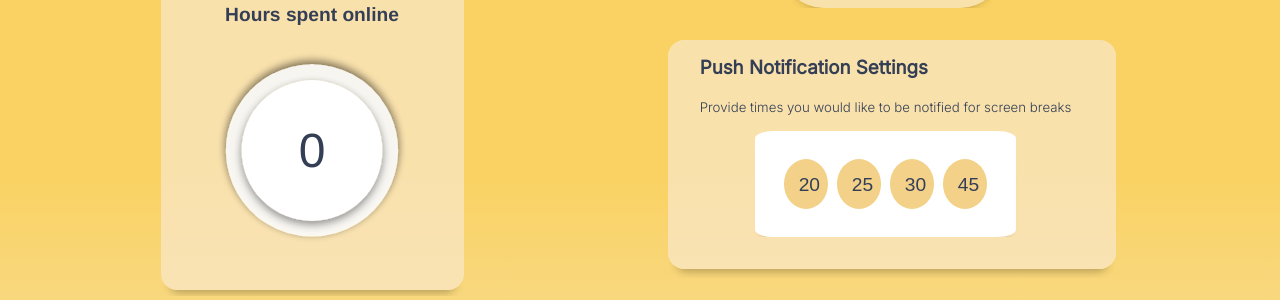
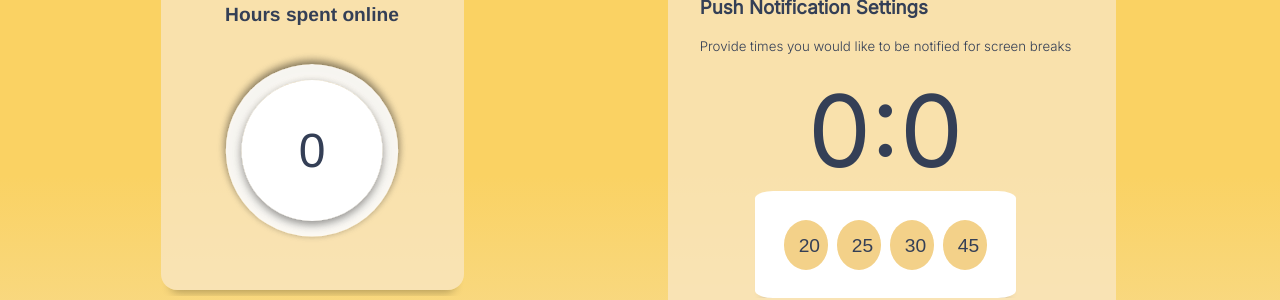
Before and after one commit to Mfonn/Colab, a React (Create React App) app: page / in a window 1280 px wide. Shown: the part 384-684 px from the top of the page. Built offline with nearby package versions, Linux system fonts and the light colour scheme; a web font is replaced by a local one.

Commit message:
snooze functionality

```diff
--- a/src/components/Countdown.jsx
+++ b/src/components/Countdown.jsx
@@ -4,7 +4,6 @@ import { ToastContainer, toast } from "react-toastify";
 import "react-toastify/dist/ReactToastify.css";
 import Notification from "./Notification";
 import styled from "styled-components";
-import Snooze from './Snooze';
 
 
 function MyTimer({ expiryTimestamp, setCount, count }) {
@@ -30,7 +29,7 @@ function MyTimer({ expiryTimestamp, setCount, count }) {
     }
   }
 
-  //code to put timer selected
+  //code to put time selected
   function purr(number) {
     const time = new Date();
 
@@ -52,11 +51,11 @@ function MyTimer({ expiryTimestamp, setCount, count }) {
 
         {/* code for the timer */}
         <div style={{ fontSize: "100px", textAlign: "center" }}>
-          {/* <span>{minutes}</span>:<span>{seconds}</span> */}
+        <span>{minutes}</span>:<span>{seconds}</span>
         </div>
         {/* <p>{isRunning ? "Running" : "Not running"}</p>
         <button onClick={start}>Start</button> */}
-        {/* <button onClick={pause}>Pause</button> */}
+         {/* <button onClick={pause}>Pause</button>  */}
         {/* <button onClick={resume}>Resume</button> */}
       </div>
 
--- a/src/components/Snooze.jsx
+++ b/src/components/Snooze.jsx
@@ -5,12 +5,12 @@ import { RiNotificationLine } from 'react-icons/ri';
 
 
 
-  const Snooze = () => {
+  const Snooze = ({pause}) => {
 
 
   return (
       <Section>
-     <div className="snooze">
+     <div className="snooze" onClick={() => {pause()}}>
         {/* <button onClick={pause}>Pause</button> */}
         <RiNotificationOffLine />
 
```
